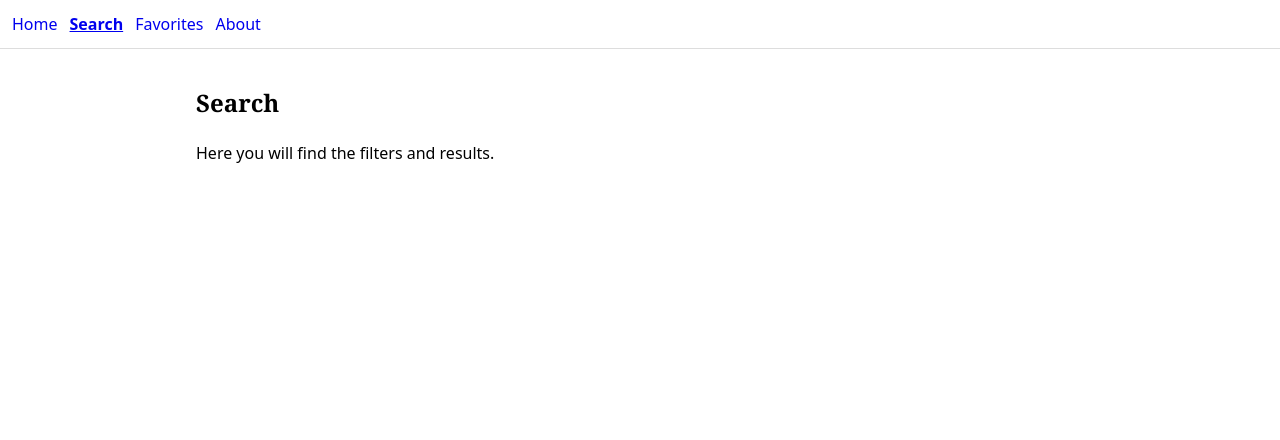
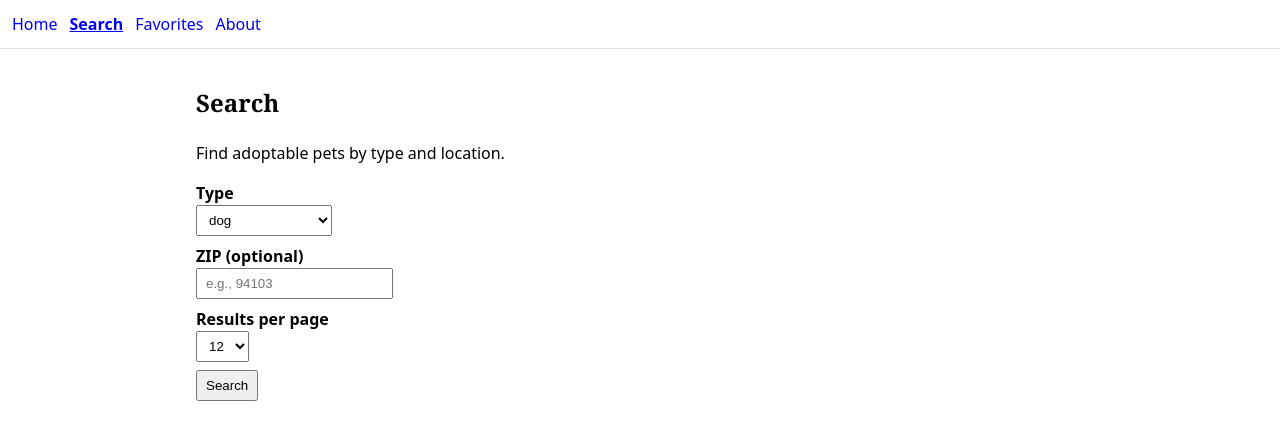
Before and after one commit to gabogara/adoptables, a React (Vite) app: page /search in a window 1280 px wide. Shown: the top 440 px of the page. Built offline with nearby package versions, Linux system fonts and the light colour scheme.

Commit message:
feat(search): controlled form with validation, Petfinder fetch, and simple pagination

```diff
--- a/src/App.css
+++ b/src/App.css
@@ -33,3 +33,12 @@ nav a.active {
   text-decoration: underline;
   font-weight: bold;
 }
+
+form label {
+  font-weight: 600;
+}
+form input,
+form select,
+form button {
+  padding: 6px 8px;
+}
--- a/src/pages/SearchPage.jsx
+++ b/src/pages/SearchPage.jsx
@@ -1,9 +1,205 @@
 import React from "react";
+import { Link } from "react-router-dom";
+import Loader from "../shared/Loader.jsx";
+import ErrorAlert from "../shared/ErrorAlert.jsx";
+import { searchAnimals } from "../shared/api/petfinder.js";
+import { isZip5 } from "../shared/utils.js";
+
+const TYPES = [
+  "dog",
+  "cat",
+  "rabbit",
+  "small-furry",
+  "bird",
+  "horse",
+  "scales-fins-other",
+  "barnyard",
+];
+
 export default function SearchPage() {
+  // form state (controlled)
+  const [type, setType] = React.useState("dog");
+  const [location, setLocation] = React.useState(""); // 5-digit ZIP (optional but validated if filled)
+  const [limit, setLimit] = React.useState("12");
+
+  // data state
+  const [animals, setAnimals] = React.useState([]);
+  const [pagination, setPagination] = React.useState(null); // { current_page, total_pages, ... }
+  const [page, setPage] = React.useState(1);
+
+  // ui state
+  const [status, setStatus] = React.useState("idle"); // idle|loading|ready|error
+  const [error, setError] = React.useState("");
+  const [formError, setFormError] = React.useState(""); // validation message
+
+  // Build Petfinder query params (memoized)
+  const buildParams = React.useCallback(() => {
+    const params = {
+      type,
+      page,
+      limit: Number.parseInt(limit, 10) || 12,
+    };
+    const loc = location.trim();
+    if (loc) params.location = loc; // Only send if provided
+    return params;
+  }, [type, location, page, limit]);
+
+  async function fetchAnimals(targetPage = page) {
+    setStatus("loading");
+    setError("");
+    try {
+      const params = buildParams();
+      params.page = targetPage; // ensure we use the latest page
+      const data = await searchAnimals(params);
+      setAnimals(Array.isArray(data?.animals) ? data.animals : []);
+      setPagination(data?.pagination || null);
+      setStatus("ready");
+    } catch (e) {
+      console.error(e);
+      setError(
+        "Couldn't fetch results. Check your Petfinder credentials in .env.local."
+      );
+      setStatus("error");
+    }
+  }
+
+  function handleSubmit(e) {
+    e.preventDefault();
+    // Basic validation: type required, location if present must be ZIP5
+    if (!type) {
+      setFormError("Please select a type.");
+      return;
+    }
+    if (location.trim() && !isZip5(location)) {
+      setFormError(
+        "Please enter a valid 5-digit ZIP code (or leave it blank)."
+      );
+      return;
+    }
+    setFormError("");
+    setPage(1);
+    fetchAnimals(1);
+  }
+
+  function handlePrev() {
+    if (!pagination) return;
+    const next = Math.max(1, (pagination.current_page || page) - 1);
+    setPage(next);
+    fetchAnimals(next);
+  }
+
+  function handleNext() {
+    if (!pagination) return;
+    const total = pagination.total_pages || 1;
+    const next = Math.min(total, (pagination.current_page || page) + 1);
+    setPage(next);
+    fetchAnimals(next);
+  }
+
+  const disabledPrev = !pagination || (pagination?.current_page || 1) <= 1;
+  const disabledNext =
+    !pagination ||
+    (pagination?.current_page || 1) >= (pagination?.total_pages || 1);
+
   return (
     <>
       <h2>Search</h2>
-      <p>Here you will find the filters and results.</p>
+      <p>Find adoptable pets by type and location.</p>
+
+      <form onSubmit={handleSubmit} style={{ marginBottom: 16 }}>
+        <div style={{ marginBottom: 8 }}>
+          <label htmlFor="type">Type</label>
+          <br />
+          <select
+            id="type"
+            value={type}
+            onChange={(e) => setType(e.target.value)}
+            required
+          >
+            {TYPES.map((t) => (
+              <option key={t} value={t}>
+                {t}
+              </option>
+            ))}
+          </select>
+        </div>
+
+        <div style={{ marginBottom: 8 }}>
+          <label htmlFor="location">ZIP (optional)</label>
+          <br />
+          <input
+            id="location"
+            value={location}
+            onChange={(e) => setLocation(e.target.value)}
+            placeholder="e.g., 94103"
+            aria-invalid={
+              location.trim() && !isZip5(location) ? "true" : "false"
+            }
+          />
+        </div>
+
+        <div style={{ marginBottom: 8 }}>
+          <label htmlFor="limit">Results per page</label>
+          <br />
+          <select
+            id="limit"
+            value={limit}
+            onChange={(e) => setLimit(e.target.value)}
+          >
+            <option value="12">12</option>
+            <option value="24">24</option>
+            <option value="48">48</option>
+          </select>
+        </div>
+
+        {formError && (
+          <div role="alert" style={{ color: "#b00020", marginBottom: 8 }}>
+            {formError}
+          </div>
+        )}
+
+        <button type="submit">Search</button>
+      </form>
+
+      {status === "loading" && <Loader text="Loading results..." />}
+      {status === "error" && <ErrorAlert message={error} />}
+
+      {status === "ready" && animals.length === 0 && (
+        <p>No results found. Try a different type or ZIP.</p>
+      )}
+
+      {status === "ready" && animals.length > 0 && (
+        <>
+          <p>
+            Showing page <strong>{pagination?.current_page || page}</strong> of{" "}
+            <strong>{pagination?.total_pages || "?"}</strong>
+          </p>
+          <ul>
+            {animals.map((a) => (
+              <li key={a.id} style={{ marginBottom: 8 }}>
+                <Link to={`/details/${a.id}`}>
+                  <strong>{a.name || "Unnamed"}</strong>
+                </Link>{" "}
+                — {a.type}
+                {a.breeds?.primary ? ` • ${a.breeds.primary}` : ""}{" "}
+                {a.contact?.address?.city ? ` • ${a.contact.address.city}` : ""}
+                {a.contact?.address?.state
+                  ? `, ${a.contact.address.state}`
+                  : ""}
+              </li>
+            ))}
+          </ul>
+
+          <div style={{ display: "flex", gap: 8 }}>
+            <button onClick={handlePrev} disabled={disabledPrev}>
+              Prev
+            </button>
+            <button onClick={handleNext} disabled={disabledNext}>
+              Next
+            </button>
+          </div>
+        </>
+      )}
     </>
   );
 }
--- /dev/null
+++ b/src/shared/utils.js
@@ -0,0 +1,4 @@
+export function isZip5(value) {
+  const v = String(value || "").trim();
+  return /^[0-9]{5}$/.test(v);
+}
```
